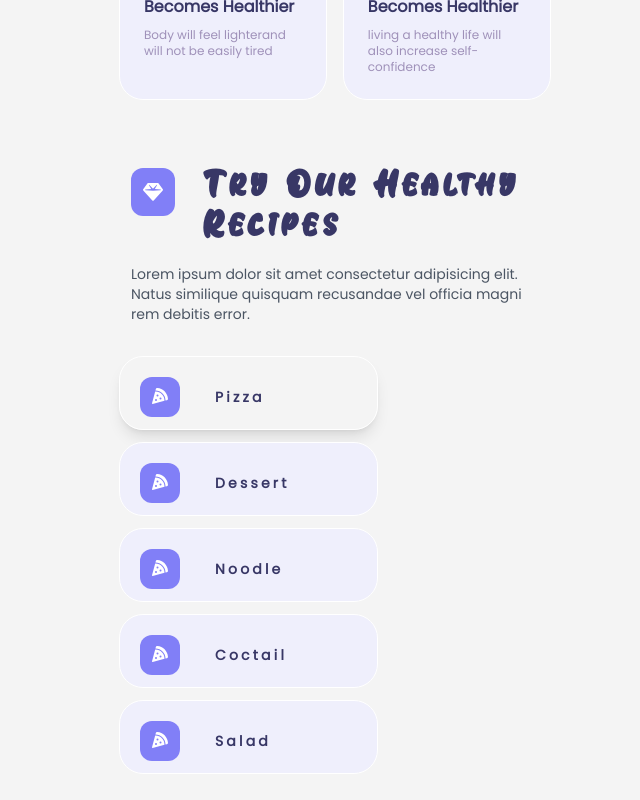
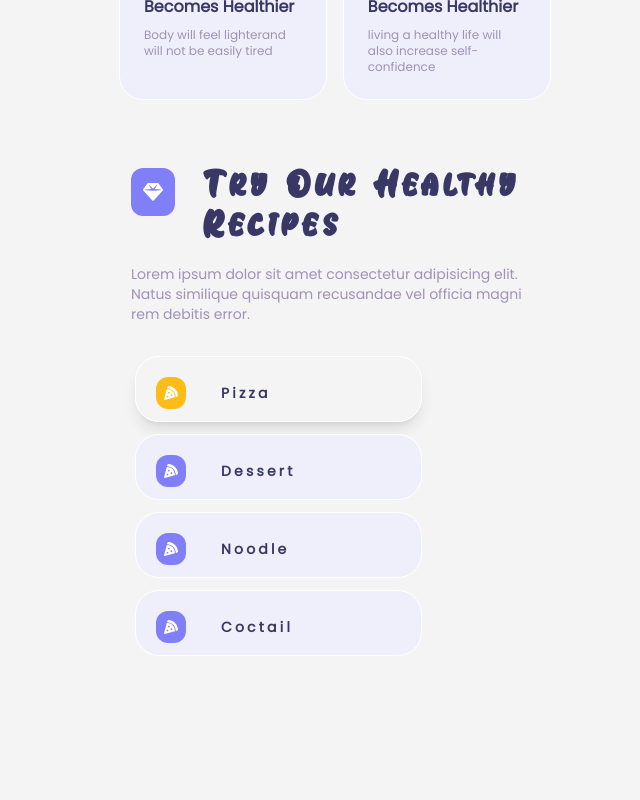
Before and after one commit to Aqib-cyber2/nuxt2-Retaurants, a Nuxt app: page / in a window 1280 px wide. Shown: the part 1120-1920 px from the top of the page, without its empty margins (3-643 px from the left). After the commit the page ends 1816 px from the top, so only its background shows below. Built offline with nearby package versions, Linux system fonts and the light colour scheme.

Commit message:
Tabs with active colors

```diff
--- a/assets/css/index.css
+++ b/assets/css/index.css
@@ -83,3 +83,27 @@ body{
     /* color: #ffc749; */
     font-size: 22px;
 }
+
+
+/* Recipe Categories NAv tabs */
+.nav-tabs{
+    height: 300px;
+    overflow-x: hidden;
+    overflow-y: scroll;
+    scrollbar-width: thin;
+    scrollbar-color: rgb(129 127 247);
+}
+/* Works on Chrome, Edge, and Safari */
+.nav-tabs::-webkit-scrollbar {
+    width: 5px;
+    height: 5px;
+  }
+
+  .nav-tabs::-webkit-scrollbar-track {
+    background: transparent;
+  }
+
+  .nav-tabs::-webkit-scrollbar-thumb {
+    background-color: rgba(129, 127, 247, 0.575);
+    border-radius: 20px;
+  }
--- a/components/HealthyMenu.vue
+++ b/components/HealthyMenu.vue
@@ -57,7 +57,7 @@
                 Try Our Healthy Recipes
             </h1>
 
-            <p class="text-gray-600 text-sm">
+            <p class="text-indigo-300 text-sm">
                 Lorem ipsum dolor sit amet consectetur adipisicing elit.
                 Natus similique quisquam recusandae vel officia
                 magni rem debitis error.
@@ -67,22 +67,23 @@
 
         <!-- Food categories -->
         <div class="flex">
-            <div class="w-3/12 nav-tabs" role="tablist" aria-orientation="vertical">
+            <div class="w-4/12 nav-tabs px-4" role="tablist" aria-orientation="vertical">
 
                 <button
                     v-for="(recipe, i) in RecipeCategoies" :key="i"
                     class="px-5 py-3 mb-3 font-bold text-indigo-400 text-sm tracking-[.2rem]
-                    w-full text-left rounded-3xl border border-white"
-                    :class="[isActive(recipe.title) ? 'shadow-lg' : 'bg-indigo-100']"
+                    w-11/12 text-left rounded-3xl border border-white"
+                    :class="[isActive(recipe.title) ? 'shadow-lg bg-indigo-250' : 'bg-indigo-100']"
                 >
 
                     <span class="
                         inline-block
-                        mt-2 mr-7 px-3 py-2
-                        text-base
-                        bg-indigo-dark
+                        mt-2 mr-7 px-2 py-1.5
+                        text-sm
                         text-white
-                        rounded-xl">
+                        rounded-xl"
+                        :class="[isActive(recipe.title) ? 'bg-yellow' : 'bg-indigo-dark' ]"
+                        >
 
                         <font-awesome-icon :icon="['fa', recipe.icon]" />
                     </span>
--- a/pages/index.vue
+++ b/pages/index.vue
@@ -92,7 +92,7 @@ import HealthyMenu from '~~/components/HealthyMenu.vue'
             Our Value to help you
           </h1>
 
-          <p class="text-gray-600 text-sm">
+          <p class="text-indigo-300 text-sm">
             We are here to provide the best value for your health and you.
             Let's join us to know more.
           </p>
@@ -128,7 +128,7 @@ import HealthyMenu from '~~/components/HealthyMenu.vue'
             </span>
 
             <h4 class="mb-2 font-bold text-indigo-400 text-indigo-400"> {{card.title}} </h4>
-            <p class="text-xs text-indigo-200"> {{card.description}} </p>
+            <p class="text-xs text-indigo-300"> {{card.description}} </p>
           </div>
 
 
--- a/tailwind.config.js
+++ b/tailwind.config.js
@@ -13,7 +13,9 @@ module.exports = {
       colors: {
         'indigo': {
           100: 'rgb(239 239 252)',
-          200: 'rgb(159 145 185)',
+          200: 'rgb(214 213 255)',
+          300: 'rgb(159 145 185)',
+          // 300: 'rgb(159 104 255)',
           400: 'rgb(56 55 102)',
           dark: 'rgb(129 127 247)', //default one
         },
```
